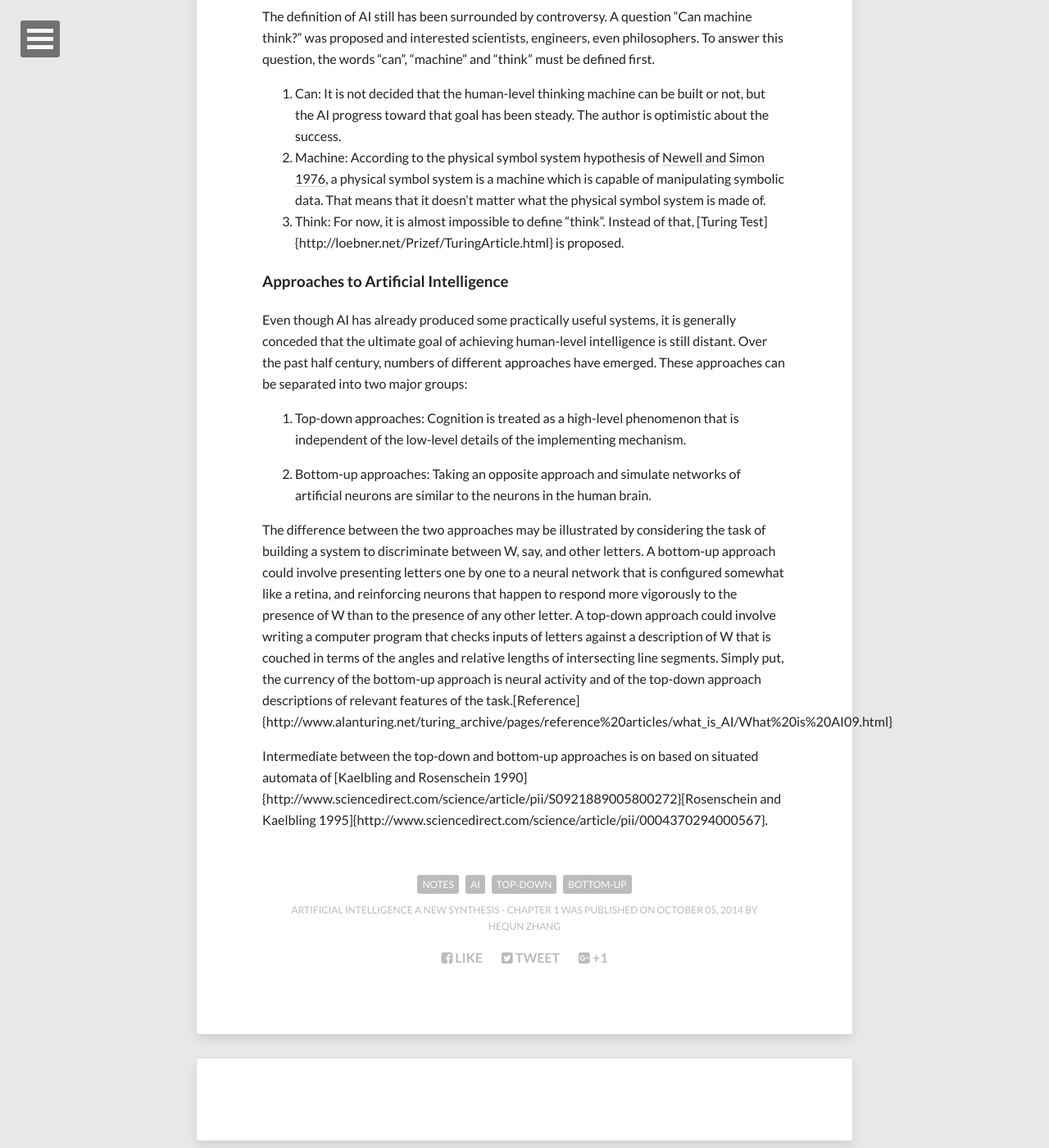
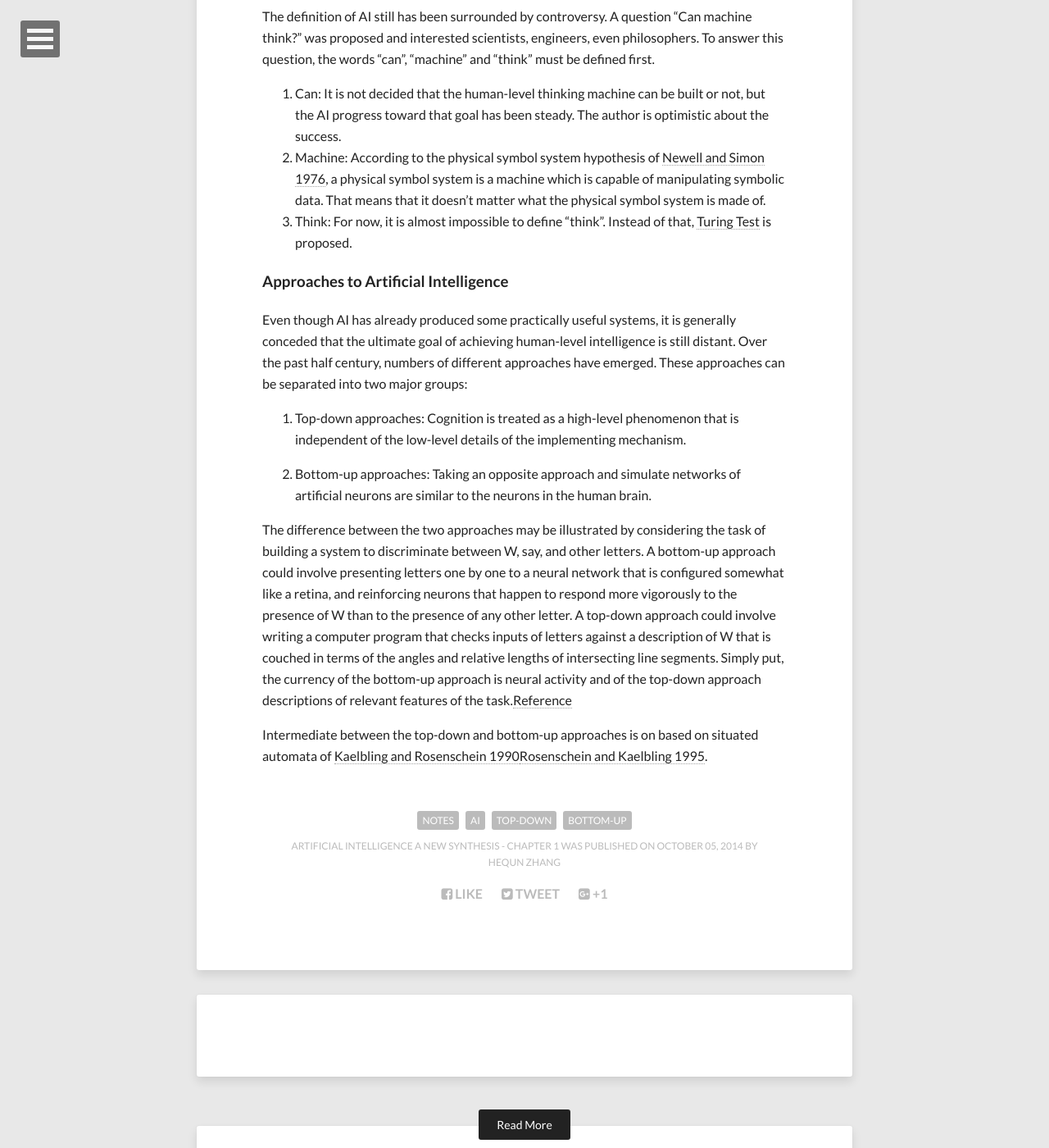
Before and after one commit to heqzha/heqzha.github.io, a Jekyll site: the page built from _posts/2014-10-05-artificial-intelligence-a-new-synthesis--chapter-1.markdown, in a window 1280 px wide and 1400 px high, scrolled down 761 px. Shown: the whole window at 82% size. Built offline with Jekyll 4.4.1, drawn with Linux system fonts in a browser that asks for light colours; nearby versions of some CDN libraries; comment, search, counter and statistics services are not loaded; some of the changed lines change nothing that is shown.

Commit message:
Update: Post
Artificial Intelligence A New Synthesis - Chapter 1

```diff
--- a/_posts/2014-10-05-artificial-intelligence-a-new-synthesis--chapter-1.markdown
+++ b/_posts/2014-10-05-artificial-intelligence-a-new-synthesis--chapter-1.markdown
@@ -21,7 +21,7 @@
 
 1. Can: It is not decided that the human-level thinking machine can be built or not, but the AI progress toward that goal has been steady. The author is optimistic about the success.
 2. Machine: According to the physical symbol system hypothesis of [Newell and Simon 1976](http://dl.acm.org/citation.cfm?id=360022), a physical symbol system is a machine which is capable of manipulating symbolic data. That means that it doesn't matter what the physical symbol system is made of.
-3. Think: For now, it is almost impossible to define "think". Instead of that, [Turing Test]{http://loebner.net/Prizef/TuringArticle.html} is proposed.
+3. Think: For now, it is almost impossible to define "think". Instead of that, [Turing Test](http://loebner.net/Prizef/TuringArticle.html) is proposed.
 
 ###Approaches to Artificial Intelligence
 Even though AI has already produced some practically useful systems, it is generally conceded that the ultimate goal of achieving human-level intelligence is still distant. Over the past half century, numbers of different approaches have emerged. These approaches can be separated into two major groups:
@@ -30,6 +30,6 @@
 
 2. Bottom-up approaches: Taking an opposite approach and simulate networks of artificial neurons are similar to the neurons in the human brain.
 
-The difference between the two approaches may be illustrated by considering the task of building a system to discriminate between W, say, and other letters. A bottom-up approach could involve presenting letters one by one to a neural network that is configured somewhat like a retina, and reinforcing neurons that happen to respond more vigorously to the presence of W than to the presence of any other letter. A top-down approach could involve writing a computer program that checks inputs of letters against a description of W that is couched in terms of the angles and relative lengths of intersecting line segments. Simply put, the currency of the bottom-up approach is neural activity and of the top-down approach descriptions of relevant features of the task.[Reference]{http://www.alanturing.net/turing_archive/pages/reference%20articles/what_is_AI/What%20is%20AI09.html}
+The difference between the two approaches may be illustrated by considering the task of building a system to discriminate between W, say, and other letters. A bottom-up approach could involve presenting letters one by one to a neural network that is configured somewhat like a retina, and reinforcing neurons that happen to respond more vigorously to the presence of W than to the presence of any other letter. A top-down approach could involve writing a computer program that checks inputs of letters against a description of W that is couched in terms of the angles and relative lengths of intersecting line segments. Simply put, the currency of the bottom-up approach is neural activity and of the top-down approach descriptions of relevant features of the task.[Reference](http://www.alanturing.net/turing_archive/pages/reference%20articles/what_is_AI/What%20is%20AI09.html)
 
-Intermediate between the top-down and bottom-up approaches is on based on situated automata of [Kaelbling and Rosenschein 1990]{http://www.sciencedirect.com/science/article/pii/S0921889005800272}[Rosenschein and Kaelbling 1995]{http://www.sciencedirect.com/science/article/pii/0004370294000567}.
+Intermediate between the top-down and bottom-up approaches is on based on situated automata of [Kaelbling and Rosenschein 1990](http://www.sciencedirect.com/science/article/pii/S0921889005800272)[Rosenschein and Kaelbling 1995](http://www.sciencedirect.com/science/article/pii/0004370294000567).
```
